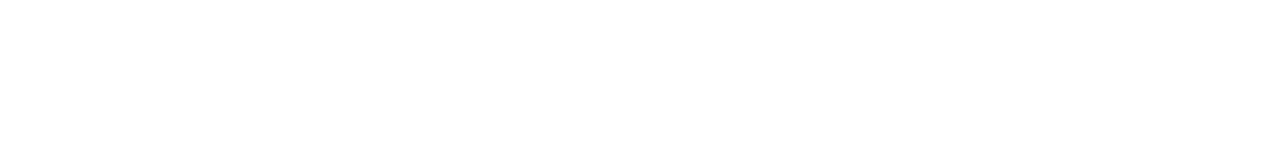
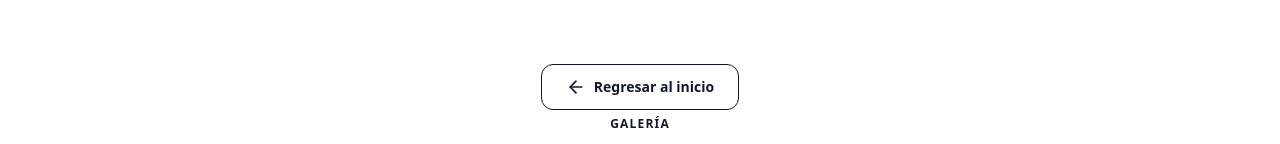
Before and after one commit to jav803262-commits/salondeEventos, a Next.js app: page /galeria in a window 1280 px wide. Shown: the top 144 px of the page. Built offline with nearby package versions, Linux system fonts and the light colour scheme.

Commit message:
version terminada 01

```diff
--- a/src/app/galeria/page.tsx
+++ b/src/app/galeria/page.tsx
@@ -9,12 +9,18 @@ import Button from "@/components/ui/Button/Button";
 
 export default function Gallery() {
   return (
-    <section className="py-16">
-      <div className="mb-8">
-        <Button href="/" className="inline-flex items-center gap-2" icon="ArrowLeft" iconPosition="left">
-                   Regresar al inicio
-        </Button>
-      </div>
+    <section className="py-8 sm:py-12 lg:py-16" id="galleria">
+       <div className=" flex justify-center px-4">
+              <Button
+                href="/"
+                icon="ArrowLeft"
+                iconPosition="left"
+                className="w-full sm:w-auto"
+                variant="secondary"
+              >
+               Regresar al inicio
+              </Button>
+            </div>
       <Container>
         <GalleryPage gallery={galleryData} />
       </Container>
--- a/src/components/features/gallery/GalleryCard/GalleryCard.tsx
+++ b/src/components/features/gallery/GalleryCard/GalleryCard.tsx
@@ -46,6 +46,7 @@ export default function GalleryCard({
       `}
       role={clickable ? "button" : undefined}
       tabIndex={clickable ? 0 : undefined}
+      aria-label={clickable ? `Ver imagen: ${image.alt}` : undefined}
       onClick={clickable ? () => onClick(image) : undefined}
       onKeyDown={handleKeyDown}
     >
--- a/src/components/features/gallery/GalleryPreview/GalleryPreview.tsx
+++ b/src/components/features/gallery/GalleryPreview/GalleryPreview.tsx
@@ -1,18 +1,25 @@
-/** Gallery Preview Component */
-"use client";
-
 /**
  * GalleryPreview es un Client Component porque administra la
  * interacción de la galería (selección de imágenes, Lightbox, etc.).
+ *
+ * GalleryViewer se carga de forma diferida (dynamic import) para no
+ * incluir el peso del lightbox (plugins + CSS) en el bundle inicial
+ * de la landing page. Solo se descarga cuando el usuario abre una imagen.
  */
+"use client";
 
-import type { GalleryData, GalleryImage } from "@/types";
 import { useState } from "react";
+import dynamic from "next/dynamic";
+
+import type { GalleryData } from "@/types";
 
 import SectionHeader from "@/components/ui/SectionHeader/SectionHeader";
-import GalleryGrid from "../GalleryGrid/GalleryGrid";
+import GalleryGrid from "../GalleryGrid";
 import Button from "@/components/ui/Button/Button";
-import GalleryViewer from "../GalleryViewer";
+
+const GalleryViewer = dynamic(() => import("../GalleryViewer"), {
+  ssr: false,
+});
 
 interface GalleryPreviewProps {
   gallery: GalleryData;
@@ -43,23 +50,25 @@ export default function GalleryPreview({ gallery }: GalleryPreviewProps) {
         }}
       />
 
+      {open && (
         <GalleryViewer
           images={previewImages}
           open={open}
           index={currentIndex}
           onClose={() => setOpen(false)}
         />
+      )}
 
       <div className="mt-10 flex justify-center px-4">
         <Button
-    href={section.buttonHref} icon="ArrowRight"
+          href={section.buttonHref}
+          icon="ArrowRight"
           className="w-full sm:w-auto"
+          variant="secondary"
         >
           {section.buttonText}
         </Button>
       </div>
-
-
     </>
   );
 }
--- /dev/null
+++ b/src/hooks/useGalleryLightbox.ts
@@ -0,0 +1,14 @@
+import { useState } from "react";
+
+// hooks/useGalleryLightbox.ts
+export function useGalleryLightbox() {
+  const [open, setOpen] = useState(false);
+  const [currentIndex, setCurrentIndex] = useState(0);
+
+  const openAt = (index: number) => {
+    setCurrentIndex(index);
+    setOpen(true);
+  };
+
+  return { open, currentIndex, openAt, close: () => setOpen(false) };
+}
--- a/src/sections/Map/Map.tsx
+++ b/src/sections/Map/Map.tsx
@@ -1,47 +1,53 @@
+"use client";
 import Button from "@/components/ui/Button/Button";
 import SectionHeader from "@/components/ui/SectionHeader/SectionHeader";
 
 import { businessData } from "@/data/business";
+import { useState } from "react";
 
 export function Map() {
-  const {
-    name,
-    mapEmbedUrl,
-    googleMapsUrl,
-    address,
-  } = businessData.business;
+  const { name, mapEmbedUrl, googleMapsUrl, address } = businessData.business;
 
   if (!mapEmbedUrl) {
     return null;
   }
 
+  const [loading, setLoading] = useState(true);
+
   return (
-    <section
-      id="ubicacion"
-      className="py-16"
-      aria-labelledby="map-title"
-    >
+    <section id="ubicacion" className="py-16" aria-labelledby="map-title">
       <div className="container mx-auto px-4">
         <SectionHeader
           title="Nuestra Ubicación"
           subtitle="Encuéntranos fácilmente."
         />
 
-        <div className=" mt-2 p-1 overflow-hidden rounded-1xl  shadow-md">
+        <div className="relative mt-2 overflow-hidden rounded-xl p-1 shadow-md">
+          {loading && (
+            <div className="absolute inset-1 z-10 flex items-center justify-center rounded-xl bg-muted">
+              <div className="text-center">
+                <div className="mx-auto mb-3 h-10 w-10 animate-spin rounded-full border-4 border-primary border-t-transparent" />
+
+                <p className="text-sm text-muted-foreground">
+                  Cargando mapa...
+                </p>
+              </div>
+            </div>
+          )}
+
           <iframe
             title={`Mapa de ${name}`}
             src={mapEmbedUrl}
             loading="lazy"
             allowFullScreen
             referrerPolicy="no-referrer-when-downgrade"
+            onLoad={() => setLoading(false)}
             className="h-87.5 w-full border-0 md:h-112.5"
           />
         </div>
 
         <div className="mt-5 flex flex-col items-center text-center">
-          <p className="text-lg font-semibold">
-            Dirección
-          </p>
+          <p className="text-lg font-semibold">Dirección</p>
 
           <p className="mt-2 max-w-2xl text-muted-foreground">
             {address.street}, {address.city}, {address.state},{" "}
```
Also changed, not shown: src/data/anterior_business.ts (renamed from src/data/business.ts), src/sections/Gallery/Gallery.tsx (line endings or trailing spaces). Lines whose indentation alone changed are shown as unchanged.
